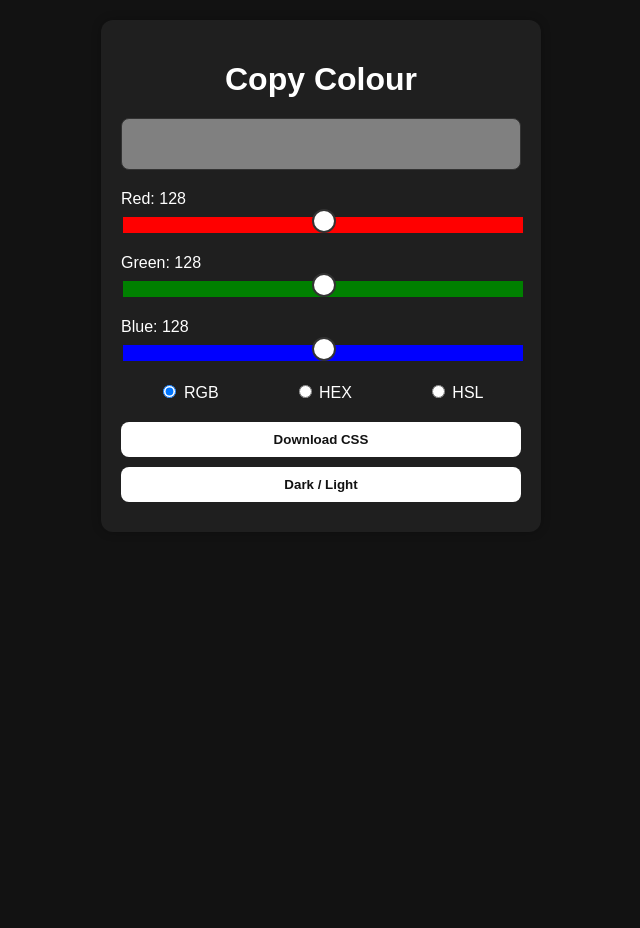
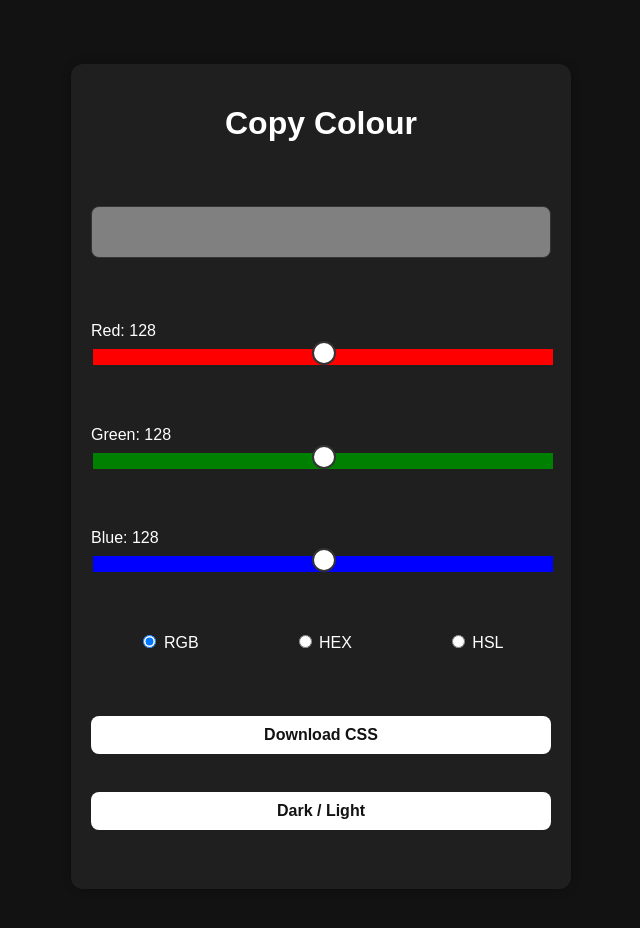
Before and after one commit to absurd-oliver/colour-picker-project-, a plain HTML site: page standalone.html in a window 1280 px wide. Shown: the whole page, without its empty margins (319-959 px from the left). Before the commit the page ends 800 px from the top, so only its background shows below. Drawn offline with Linux system fonts and the light colour scheme.

Commit message:
Update standalone.html

```diff
--- a/standalone.html
+++ b/standalone.html
@@ -1,8 +1,8 @@
-<!DOCTYPE html>
-<html lang="en">
-<head>
-  <meta charset="UTF-8">
+<html lang="en"><head>
+  <meta charset="UTF-8" name="viewport" content="width=device-width, initial-scale=1.0">
   <title>Color Picker</title>
+
+
 <style>
 :root {
   --bg-color: #121212;
@@ -25,29 +25,33 @@ body {
   color: var(--text-color);
   font-family: sans-serif;
   margin: 0;
-  padding: 20px;
+  padding: 5vw;
   display: flex;
   justify-content: center;
+  align-items: center;
+  min-height: 100vh;
+  box-sizing: border-box;
 }
 
 .app-container {
-  max-width: 400px;
+  max-width: 500px;
   width: 100%;
   background: var(--highlight-color);
   border-radius: 12px;
-  padding: 20px;
+  padding: 5vw;
   box-shadow: 0 0 10px #0004;
+  box-sizing: border-box;
 }
 
 h1#colourText {
   text-align: center;
-  font-size: 2em;
-  margin-bottom: 20px;
+  font-size: 6vw;
+  margin-bottom: 5vw;
   cursor: pointer;
 }
 
 .sliders .slider-group {
-  margin: 10px 0;
+  margin: 4vw 0;
 }
 
 .slider-group input[type="range"] {
@@ -81,7 +85,7 @@ input[type="range"]::-webkit-slider-thumb {
 
 .preview {
   height: 50px;
-  margin: 20px 0;
+  margin: 5vw 0;
   border-radius: 8px;
   border: 1px solid var(--border-color);
 }
@@ -89,53 +93,39 @@ input[type="range"]::-webkit-slider-thumb {
 .format-toggle {
   display: flex;
   justify-content: space-around;
-  margin-bottom: 20px;
+  margin-bottom: 5vw;
 }
 
 button {
   width: 100%;
-  padding: 10px;
+  padding: 3vw;
   border: none;
   border-radius: 8px;
-  margin-bottom: 10px;
+  margin-bottom: 3vw;
   background: var(--text-color);
   color: var(--bg-color);
   font-weight: bold;
   cursor: pointer;
+  font-size: 4vw;
+}
+
+@media (min-width: 768px) {
+  h1#colourText {
+    font-size: 2em;
+  }
+
+  button {
+    font-size: 1em;
+    padding: 10px;
+  }
+
+  .app-container {
+    padding: 20px;
+  }
 }
 </style>
-</head>
-<body>
-  <div class="app-container">
-    <h1 id="colourText" class="colourTextClass">Copy Colour</h1>
-<div class="preview" id="colorPreview"></div>
-    <div class="sliders">
-      <div class="slider-group red">
-        <label for="redSlider">Red: <span id="redValue">0</span></label>
-        <input type="range" id="redSlider" min="0" max="255">
-      </div>
-      <div class="slider-group green">
-        <label for="greenSlider">Green: <span id="greenValue">0</span></label>
-        <input type="range" id="greenSlider" min="0" max="255">
-      </div>
-      <div class="slider-group blue">
-        <label for="blueSlider">Blue: <span id="blueValue">0</span></label>
-        <input type="range" id="blueSlider" min="0" max="255">
-      </div>
-    </div>
-
-
-    <div class="format-toggle">
-      <label><input type="radio" name="format" value="rgb" checked> RGB</label>
-      <label><input type="radio" name="format" value="hex"> HEX</label>
-      <label><input type="radio" name="format" value="hsl"> HSL</label>
-    </div>
-
-    <button id="downloadCSS">Download CSS</button>
-    <button id="toggleTheme">Dark / Light</button>
-  </div>
-
 <script>
+document.addEventListener('DOMContentLoaded', () => {
   let textToCopy = '';
   let copied = false;
 
@@ -248,13 +238,43 @@ toggleTheme.addEventListener('click', () => {
     localStorage.setItem('theme', document.body.classList.contains('light') ? 'light' : 'dark');
   });
 
-// Theme persistence
   if (localStorage.getItem('theme') === 'light') {
     document.body.classList.add('light');
   }
 
   updateValuesFromLocalStorage();
   updateDisplay();
+});
 </script>
-</body>
-</html>
+</head>
+<body>
+  <div class="app-container">
+    <h1 id="colourText" class="colourTextClass">Copy Colour</h1>
+<div class="preview" id="colorPreview" style="background-color: rgb(85, 180, 149);"></div>
+    <div class="sliders">
+      <div class="slider-group red">
+        <label for="redSlider">Red: <span id="redValue">85</span></label>
+        <input type="range" id="redSlider" min="0" max="255">
+      </div>
+      <div class="slider-group green">
+        <label for="greenSlider">Green: <span id="greenValue">180</span></label>
+        <input type="range" id="greenSlider" min="0" max="255">
+      </div>
+      <div class="slider-group blue">
+        <label for="blueSlider">Blue: <span id="blueValue">149</span></label>
+        <input type="range" id="blueSlider" min="0" max="255">
+      </div>
+    </div>
+
+
+    <div class="format-toggle">
+      <label><input type="radio" name="format" value="rgb" checked=""> RGB</label>
+      <label><input type="radio" name="format" value="hex"> HEX</label>
+      <label><input type="radio" name="format" value="hsl"> HSL</label>
+    </div>
+
+    <button id="downloadCSS">Download CSS</button>
+    <button id="toggleTheme">Dark / Light</button>
+  </div>
+
+</body></html>
```
Lines whose indentation alone changed are shown as unchanged.
